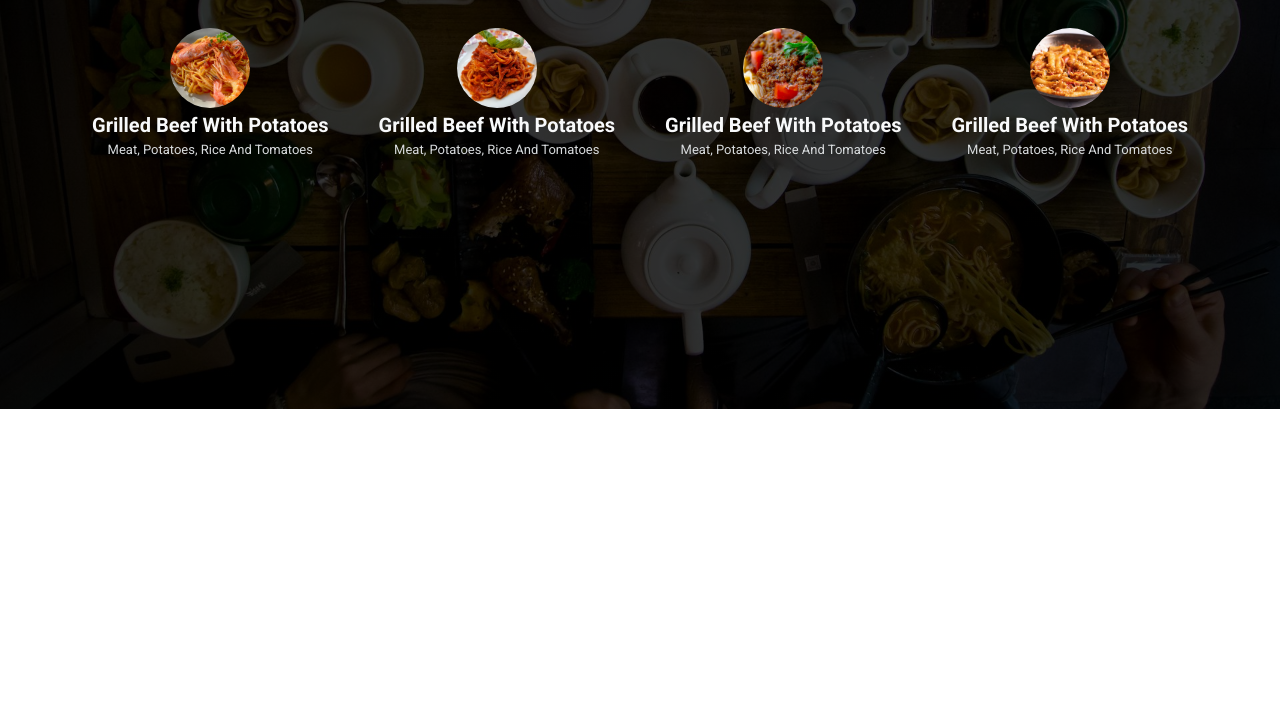
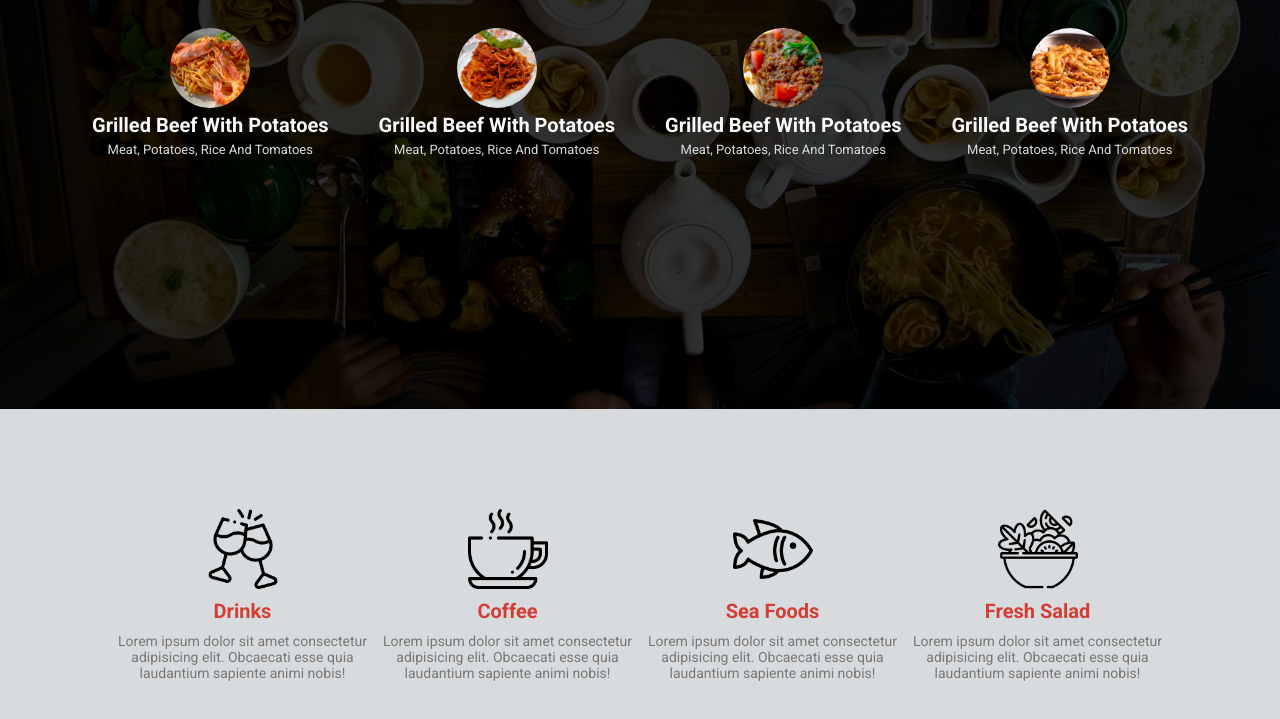
Before and after one commit to FrancisMurayaDev/Sarova-Eateries-Landing-Page, a website built with Vite: page index.html in a window 1280 px wide. Shown: the part 489-1208 px from the top of the page. Before the commit the page ends 898 px from the top, so only its background shows below. Built offline with nearby package versions, Linux system fonts and the light colour scheme; a web font is replaced by a local one.

Commit message:
build meals category section

```diff
--- a/index.html
+++ b/index.html
@@ -1,4 +1,4 @@
-<!doctype html>
+<!DOCTYPE html>
 <html lang="en">
   <head>
     <meta charset="UTF-8" />
@@ -131,6 +131,49 @@
     </section>
     <!-- End of Hero Sectio -->
 
+    <!-- Start of Meals Category -->
+    <section class="meals-category-wrapper">
+      <div class="meal-category">
+        <img src="./src/images/drinks.png" alt="drinks" class="meal-image" />
+        <h4 class="meals-title">drinks</h3>
+        <p class="meals-description">
+          Lorem ipsum dolor sit amet consectetur adipisicing elit. Obcaecati
+          esse quia laudantium sapiente animi nobis!
+        </p>
+      </div>
+
+       <div class="meal-category">
+        <img src="./src/images/coffee.png" alt="coffee" class="meal-image" />
+        <h4 class="meals-title">coffee</h3>
+        <p class="meals-description">
+          Lorem ipsum dolor sit amet consectetur adipisicing elit. Obcaecati
+          esse quia laudantium sapiente animi nobis!
+        </p>
+      </div>
+
+       <div class="meal-category">
+        <img src="./src/images/sea-foods.png" alt="sea foods" class="meal-image" />
+        <h4 class="meals-title">sea foods</h3>
+        <p class="meals-description">
+          Lorem ipsum dolor sit amet consectetur adipisicing elit. Obcaecati
+          esse quia laudantium sapiente animi nobis!
+        </p>
+      </div>
+
+       <div class="meal-category">
+        <img src="./src/images/fresh-salad.png" alt="fresh salad" class="meal-image" />
+        <h4 class="meals-title">fresh salad</h3>
+        <p class="meals-description">
+          Lorem ipsum dolor sit amet consectetur adipisicing elit. Obcaecati
+          esse quia laudantium sapiente animi nobis!
+        </p>
+      </div>
+
+
+    </section>
+
+    <!-- End of Meals Category -->
+
     <script type="module" src="/src/main.js"></script>
   </body>
 </html>
--- a/src/style.css
+++ b/src/style.css
@@ -220,3 +220,42 @@ li {
   text-align: center;
 }
 /* Hero Styling End */
+
+/* Meals Category Stylings Start */
+
+.meals-category-wrapper {
+  padding: 10rem 1rem;
+  display: flex;
+  flex-wrap: wrap;
+  justify-content: center;
+  gap: 1.5rem;
+  background-color: var(--color-grey);
+}
+
+.meal-category {
+  width: 25rem;
+}
+
+.meal-image {
+  width: 8rem;
+  display: block;
+  margin: 0 auto;
+}
+
+.meals-title,
+.meals-description {
+  text-align: center;
+}
+
+.meals-title {
+  color: var(--primary-light-color);
+  text-transform: capitalize;
+  margin: 1rem 0;
+  font-size: 2rem;
+}
+
+.meals-description {
+  color: var(--color-grey-dark);
+  font-size: 1.4rem;
+}
+/* Meals Category Stylings End */
```
